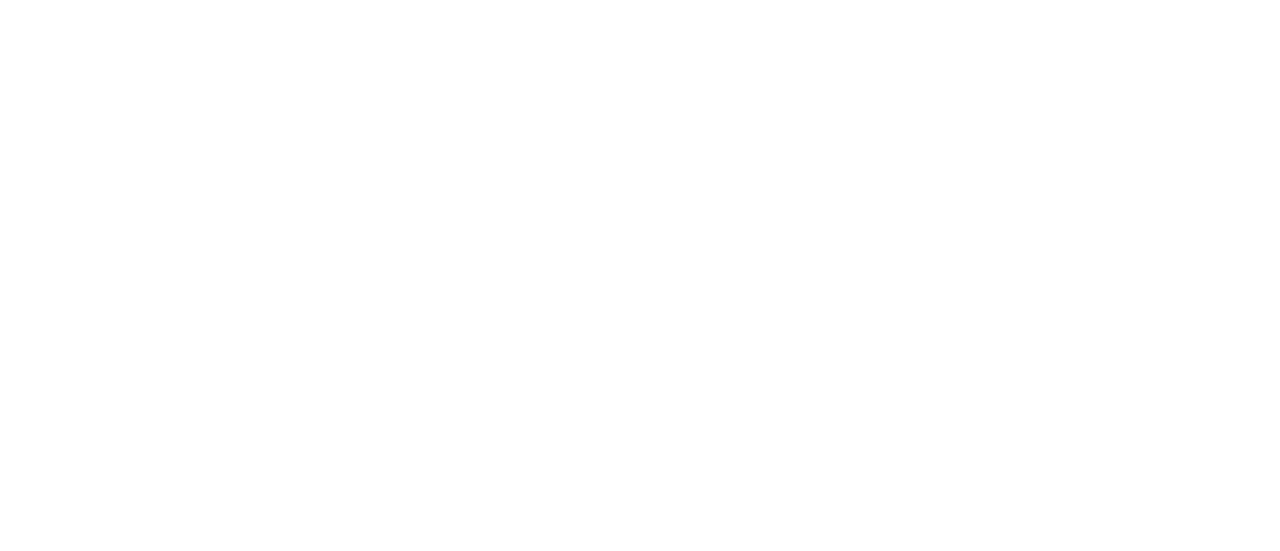
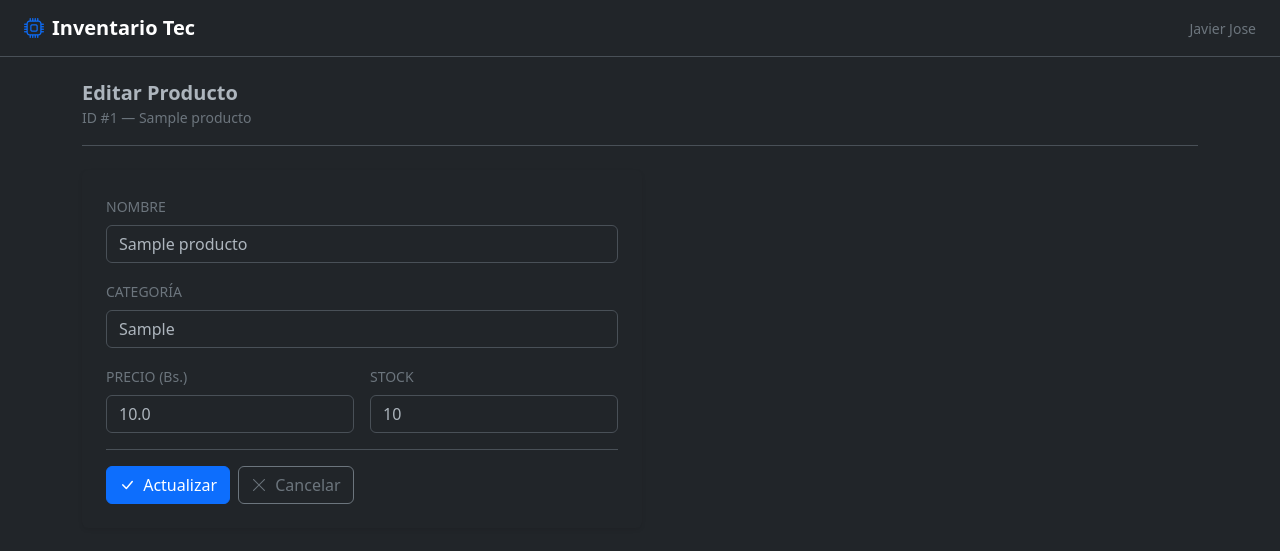
Before and after one commit to J-stark10/Flask_Examen_Practico, a Flask app: page /edit/1 in a window 1280 px wide. Before the commit the part shown is empty. Shown: the top 551 px of the page. Run offline with Flask 3, Linux system fonts and the light colour scheme; tables that the repository leaves empty hold one stand-in row (values such as "Sample post").

Commit message:
Archivo edit.html creado y modificaciones en templates

```diff
--- a/templates/base.html
+++ b/templates/base.html
@@ -23,7 +23,7 @@
       <a class="navbar-brand fw-semibold" href="/">
         <i class="bi bi-cpu me-2 text-primary"></i>Inventario Tec
       </a>
-      <span class="text-secondary small">Javier Jose</span>
+      <span class="text-secondary small"> Javier Jose </span>
     </nav>
 
     <div class="container py-4">{% block content %}{% endblock %}</div>
--- a/templates/create.html
+++ b/templates/create.html
@@ -1,6 +1,6 @@
 {% extends "base.html" %} {% block content %}
 
-<!-- Page header -->
+<!-- Cabezera -->
 <div
   class="d-flex justify-content-between align-items-center mb-4 pb-3 border-bottom"
 >
@@ -10,7 +10,7 @@
   </div>
 </div>
 
-<!-- Bootstrap Card Form -->
+<!-- Bootstrap Formulario Registro -->
 <div class="card border-0 shadow-sm" style="max-width: 560px">
   <div class="card-body p-4">
     <form action="/save" method="POST">
--- a/templates/edit.html
+++ b/templates/edit.html
@@ -0,0 +1,81 @@
+{% extends "base.html" %} {% block content %}
+
+<!-- Cabezera -->
+<div
+  class="d-flex justify-content-between align-items-center mb-4 pb-3 border-bottom"
+>
+  <div>
+    <h5 class="mb-0 fw-semibold">Editar Producto</h5>
+    <small class="text-secondary"
+      >ID #{{ producto.id }} — {{ producto.nombre }}</small
+    >
+  </div>
+</div>
+
+<!-- Bootstrap Formulario Actualización-->
+<div class="card border-0 shadow-sm" style="max-width: 560px">
+  <div class="card-body p-4">
+    <form action="/update" method="POST">
+      <input type="hidden" name="id" value="{{ producto.id }}" />
+
+      <div class="mb-3">
+        <label class="form-label text-secondary small">NOMBRE</label>
+        <input
+          type="text"
+          name="nombre"
+          class="form-control"
+          value="{{ producto.nombre }}"
+          required
+        />
+      </div>
+
+      <div class="mb-3">
+        <label class="form-label text-secondary small">CATEGORÍA</label>
+        <input
+          type="text"
+          name="categoria"
+          class="form-control"
+          value="{{ producto.categoria }}"
+          required
+        />
+      </div>
+
+      <div class="row g-3 mb-3">
+        <div class="col-6">
+          <label class="form-label text-secondary small">PRECIO (Bs.)</label>
+          <input
+            type="number"
+            name="precio"
+            step="0.01"
+            min="0"
+            class="form-control"
+            value="{{ producto.precio }}"
+            required
+          />
+        </div>
+        <div class="col-6">
+          <label class="form-label text-secondary small">STOCK</label>
+          <input
+            type="number"
+            name="stock"
+            min="0"
+            class="form-control"
+            value="{{ producto.stock }}"
+            required
+          />
+        </div>
+      </div>
+
+      <div class="d-flex gap-2 pt-3 border-top">
+        <button type="submit" class="btn btn-primary">
+          <i class="bi bi-check-lg me-1"></i> Actualizar
+        </button>
+        <a href="/" class="btn btn-outline-secondary">
+          <i class="bi bi-x-lg me-1"></i> Cancelar
+        </a>
+      </div>
+    </form>
+  </div>
+</div>
+
+{% endblock %}
--- a/templates/index.html
+++ b/templates/index.html
@@ -1,6 +1,6 @@
 {% extends "base.html" %} {% block content %}
 
-<!-- Page header -->
+<!-- Cabezera -->
 <div
   class="d-flex justify-content-between align-items-center mb-4 pb-3 border-bottom"
 >
@@ -15,7 +15,7 @@
   </a>
 </div>
 
-<!-- Bootstrap Card + Table -->
+<!-- Bootstrap Tabla de Productos -->
 <div class="card border-0 shadow-sm">
   <div class="card-body p-0">
     <div class="table-responsive">
```
